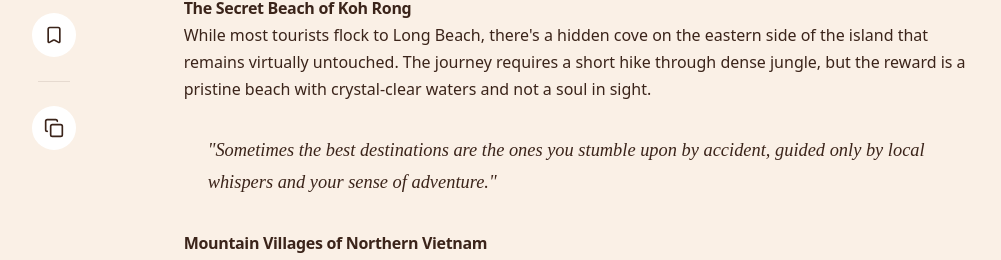
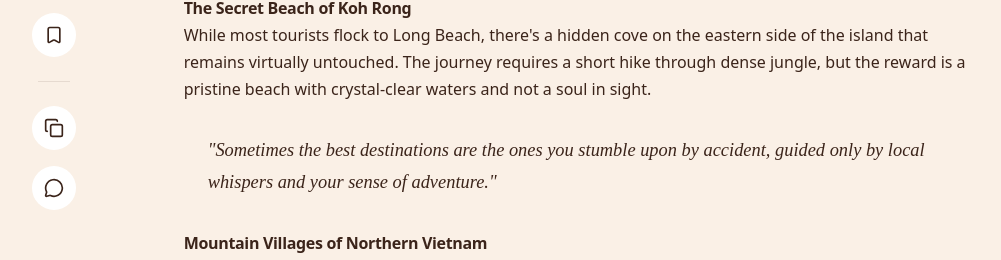
Before and after one commit to hrishikeshprateek/isha_profile, a Next.js app: page /blogs/1 in a window 1280 px wide. Shown: the part 1151-1411 px from the top of the page, without its empty margins (59-1060 px from the left). Built offline with nearby package versions, Linux system fonts and the light colour scheme.

Commit message:
till tiger graph

```diff
--- a/app/blogs/[id]/page.tsx
+++ b/app/blogs/[id]/page.tsx
@@ -14,10 +14,8 @@ import {
     Linkedin,
     Copy,
     Check,
-    Globe,
-    ArrowLeft
+    Globe
 } from 'lucide-react';
-import Link from 'next/link';
 import { useParams } from 'next/navigation';
 import { motion, useScroll, useSpring } from 'framer-motion';
 
@@ -213,6 +211,10 @@ export default function BlogPostPage() {
                             <button onClick={handleCopyLink} className="p-3 rounded-full bg-white text-[#3B241A] hover:bg-[#FAF0E6] transition-colors relative">
                                 {copied ? <Check className="w-5 h-5 text-green-500" /> : <Copy className="w-5 h-5" />}
                             </button>
+                            <button className="p-3 rounded-full bg-white text-[#3B241A] hover:bg-[#F2A7A7]/20 transition-colors relative group">
+                                <MessageCircle className="w-5 h-5" />
+                                <span className="absolute left-full ml-3 px-3 py-1.5 bg-[#3B241A] text-[#FAF0E6] text-xs rounded-lg whitespace-nowrap opacity-0 group-hover:opacity-100 transition-opacity pointer-events-none">Comments</span>
+                            </button>
                         </div>
                     </div>
 
```
